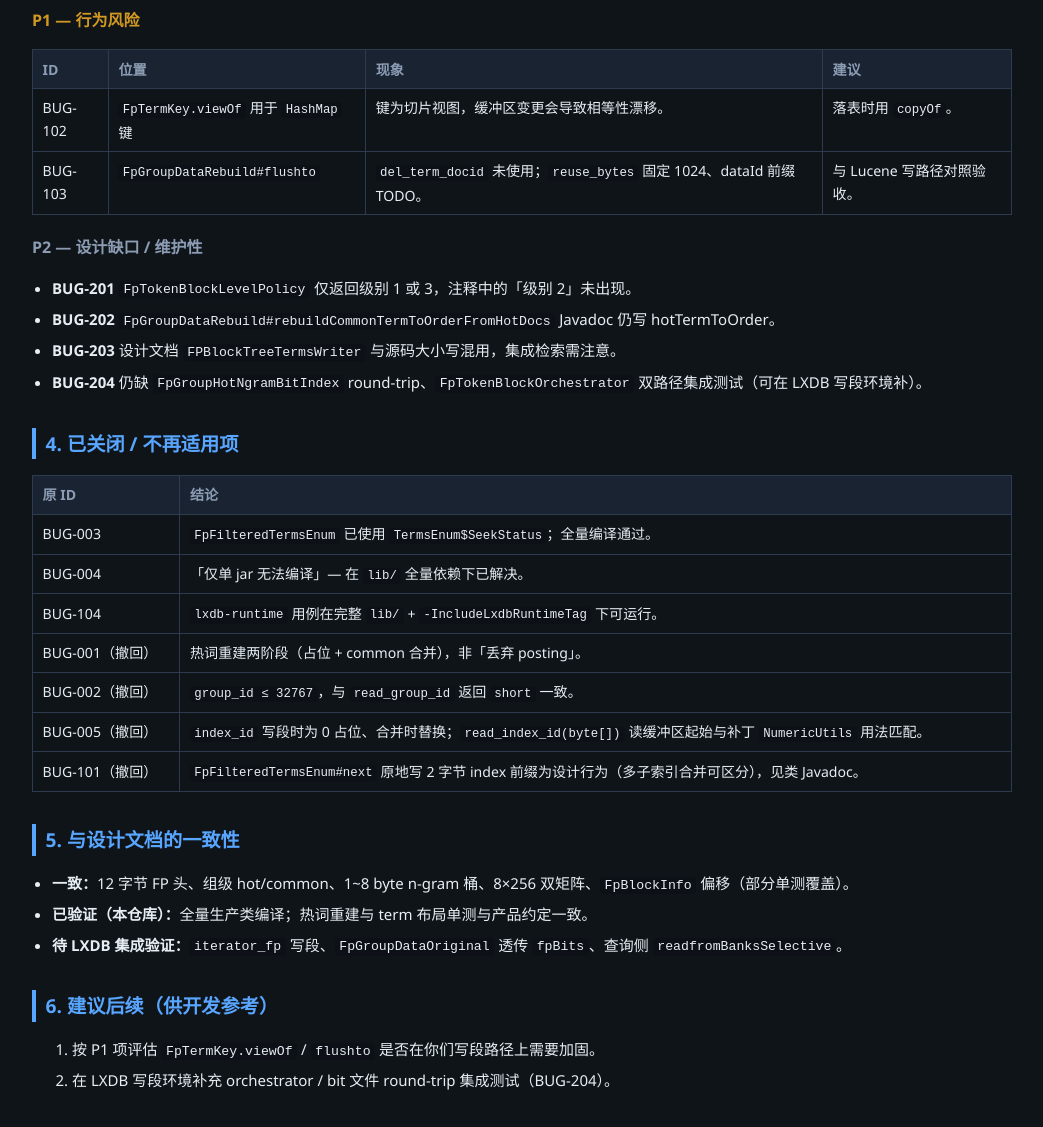
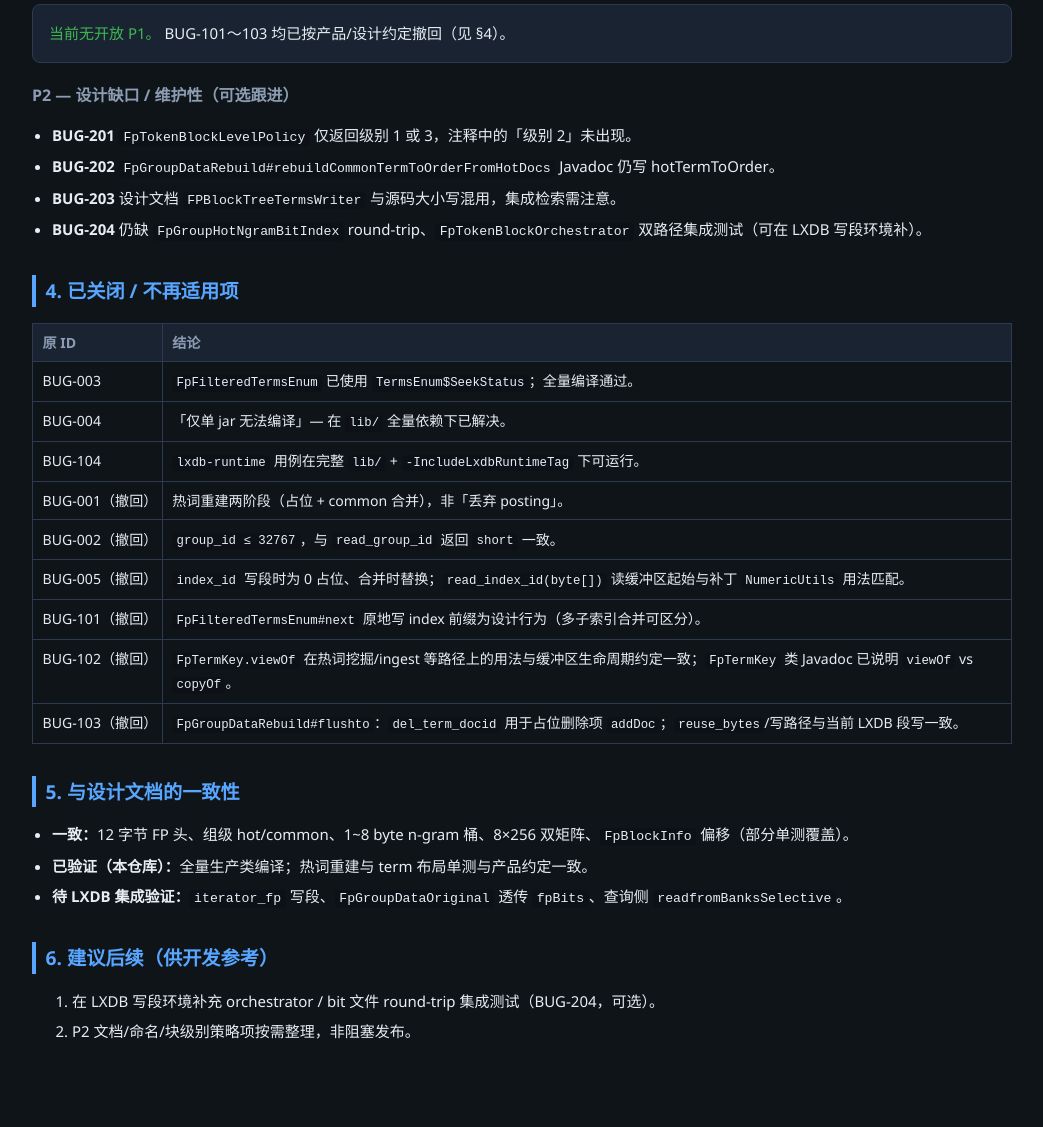
Before and after one commit to muqingyu2015/fptoken, a plain HTML site: page docs/fp-token-review-and-test-report_20260517.html in a window 1280 px wide. Shown: the part 1373-2500 px from the top of the page, without its empty margins (118-1161 px from the left). Drawn offline with Linux system fonts and the light colour scheme.

Commit message:
重新实现

```diff
--- a/docs/fp-token-review-and-test-report_20260517.html
+++ b/docs/fp-token-review-and-test-report_20260517.html
@@ -76,26 +76,9 @@
 
   <p class="box"><span class="ok">当前无开放 P0。</span> 原 P0 项均已按产品约定撤回（见 §4）。</p>
 
-  <h3><span class="p1">P1 — 行为风险</span></h3>
-  <table>
-    <thead><tr><th>ID</th><th>位置</th><th>现象</th><th>建议</th></tr></thead>
-    <tbody>
-      <tr>
-        <td>BUG-102</td>
-        <td><code>FpTermKey.viewOf</code> 用于 <code>HashMap</code> 键</td>
-        <td>键为切片视图，缓冲区变更会导致相等性漂移。</td>
-        <td>落表时用 <code>copyOf</code>。</td>
-      </tr>
-      <tr>
-        <td>BUG-103</td>
-        <td><code>FpGroupDataRebuild#flushto</code></td>
-        <td><code>del_term_docid</code> 未使用；<code>reuse_bytes</code> 固定 1024、dataId 前缀 TODO。</td>
-        <td>与 Lucene 写路径对照验收。</td>
-      </tr>
-    </tbody>
-  </table>
+  <p class="box"><span class="ok">当前无开放 P1。</span> BUG-101～103 均已按产品/设计约定撤回（见 §4）。</p>
 
-  <h3><span class="p2">P2 — 设计缺口 / 维护性</span></h3>
+  <h3><span class="p2">P2 — 设计缺口 / 维护性（可选跟进）</span></h3>
   <ul>
     <li><strong>BUG-201</strong> <code>FpTokenBlockLevelPolicy</code> 仅返回级别 1 或 3，注释中的「级别 2」未出现。</li>
     <li><strong>BUG-202</strong> <code>FpGroupDataRebuild#rebuildCommonTermToOrderFromHotDocs</code> Javadoc 仍写 hotTermToOrder。</li>
@@ -113,7 +96,9 @@
       <tr><td>BUG-001（撤回）</td><td>热词重建两阶段（占位 + common 合并），非「丢弃 posting」。</td></tr>
       <tr><td>BUG-002（撤回）</td><td><code>group_id ≤ 32767</code>，与 <code>read_group_id</code> 返回 <code>short</code> 一致。</td></tr>
       <tr><td>BUG-005（撤回）</td><td><code>index_id</code> 写段时为 0 占位、合并时替换；<code>read_index_id(byte[])</code> 读缓冲区起始与补丁 <code>NumericUtils</code> 用法匹配。</td></tr>
-      <tr><td>BUG-101（撤回）</td><td><code>FpFilteredTermsEnum#next</code> 原地写 2 字节 index 前缀为设计行为（多子索引合并可区分），见类 Javadoc。</td></tr>
+      <tr><td>BUG-101（撤回）</td><td><code>FpFilteredTermsEnum#next</code> 原地写 index 前缀为设计行为（多子索引合并可区分）。</td></tr>
+      <tr><td>BUG-102（撤回）</td><td><code>FpTermKey.viewOf</code> 在热词挖掘/ingest 等路径上的用法与缓冲区生命周期约定一致；<code>FpTermKey</code> 类 Javadoc 已说明 <code>viewOf</code> vs <code>copyOf</code>。</td></tr>
+      <tr><td>BUG-103（撤回）</td><td><code>FpGroupDataRebuild#flushto</code>：<code>del_term_docid</code> 用于占位删除项 <code>addDoc</code>；<code>reuse_bytes</code>/写路径与当前 LXDB 段写一致。</td></tr>
     </tbody>
   </table>
 
@@ -126,8 +111,8 @@
 
   <h2>6. 建议后续（供开发参考）</h2>
   <ol>
-    <li>按 P1 项评估 <code>FpTermKey.viewOf</code> / <code>flushto</code> 是否在你们写段路径上需要加固。</li>
-    <li>在 LXDB 写段环境补充 orchestrator / bit 文件 round-trip 集成测试（BUG-204）。</li>
+    <li>在 LXDB 写段环境补充 orchestrator / bit 文件 round-trip 集成测试（BUG-204，可选）。</li>
+    <li>P2 文档/命名/块级别策略项按需整理，非阻塞发布。</li>
   </ol>
 </div>
 </body>
```
Also changed, not shown: 1 other file.
